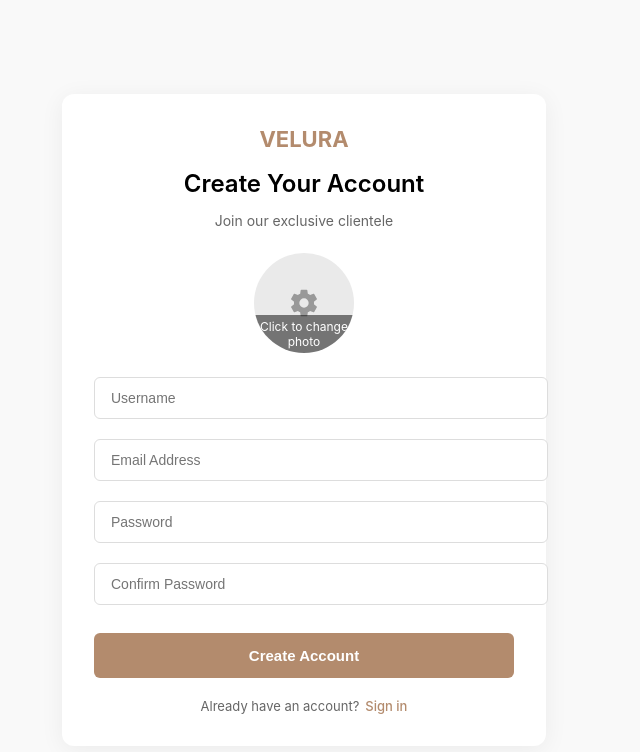
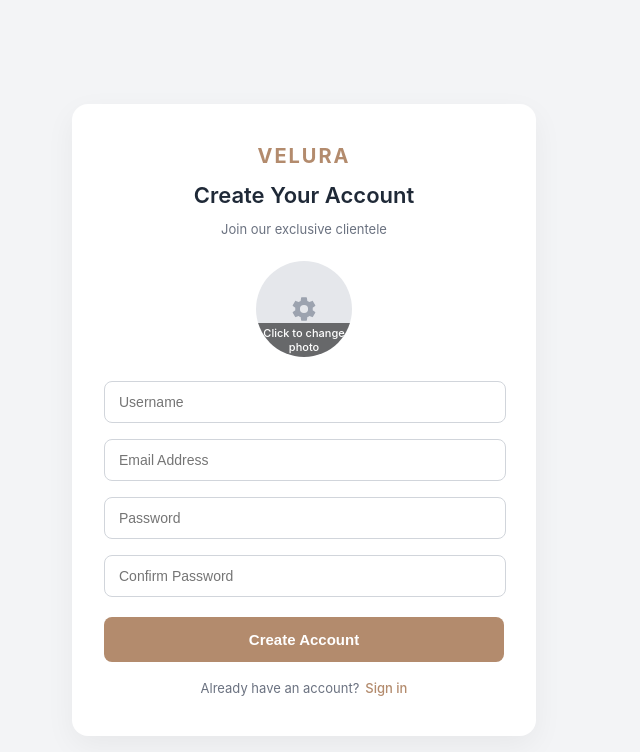
Before and after one commit to Letsunch/velura-app, a React (Create React App) app: page / in a window 1280 px wide. Shown: the top 752 px of the page, without its empty margins (336-976 px from the left). Built offline with nearby package versions, Linux system fonts and the light colour scheme.

Commit message:
form looks cleaner

```diff
--- a/src/screens/clientRegister.jsx
+++ b/src/screens/clientRegister.jsx
@@ -55,10 +55,7 @@ export default function ClientRegister() {
         <p style={styles.subtitle}>Join our exclusive clientele</p>
 
         <div style={styles.profileSection}>
-          <div
-            style={styles.profileImageContainer}
-            onClick={triggerFileInput}
-          >
+          <div style={styles.profileImageContainer} onClick={triggerFileInput}>
             {previewImage ? (
               <img
                 src={previewImage}
@@ -139,38 +136,39 @@ export default function ClientRegister() {
 const styles = {
   container: {
     display: 'flex',
-    flexDirection: 'column',
     alignItems: 'center',
     justifyContent: 'center',
     minHeight: '100vh',
-    backgroundColor: '#f9f9f9',
+    backgroundColor: '#f3f4f6',
     fontFamily: '"Inter", sans-serif',
     padding: '20px',
   },
   glassCard: {
     width: '100%',
-    maxWidth: '420px',
-    backgroundColor: '#ffffff',
-    borderRadius: '12px',
-    boxShadow: '0 4px 24px rgba(0, 0, 0, 0.06)',
-    padding: '32px',
+    maxWidth: '400px',
+    backgroundColor: '#fff',
+    borderRadius: '16px',
+    boxShadow: '0 10px 30px rgba(0, 0, 0, 0.05)',
+    padding: '40px 32px',
   },
   logo: {
-    fontSize: '22px',
+    fontSize: '20px',
     fontWeight: '700',
     color: '#b38b6d',
     textAlign: 'center',
-    marginBottom: '16px',
+    marginBottom: '8px',
+    letterSpacing: '2px',
   },
   title: {
-    fontSize: '24px',
+    fontSize: '22px',
     fontWeight: '600',
     textAlign: 'center',
-    marginBottom: '8px',
+    marginBottom: '4px',
+    color: '#1f2937',
   },
   subtitle: {
-    fontSize: '14px',
-    color: '#666',
+    fontSize: '13px',
+    color: '#6b7280',
     textAlign: 'center',
     marginBottom: '24px',
   },
@@ -180,16 +178,16 @@ const styles = {
     marginBottom: '24px',
   },
   profileImageContainer: {
-    width: '100px',
-    height: '100px',
+    position: 'relative',
+    width: '96px',
+    height: '96px',
     borderRadius: '50%',
     overflow: 'hidden',
-    backgroundColor: '#eaeaea',
+    backgroundColor: '#e5e7eb',
+    cursor: 'pointer',
     display: 'flex',
+    alignItems: 'center',
     justifyContent: 'center',
-    alignItems: 'center',
-    position: 'relative',
-    cursor: 'pointer',
   },
   profileImage: {
     width: '100%',
@@ -204,29 +202,31 @@ const styles = {
     height: '100%',
   },
   cameraIcon: {
-    width: '32px',
-    height: '32px',
-    fill: '#999',
+    width: '28px',
+    height: '28px',
+    fill: '#9ca3af',
   },
   changePhotoLabel: {
     position: 'absolute',
     bottom: '0',
     width: '100%',
-    backgroundColor: 'rgba(0, 0, 0, 0.5)',
+    backgroundColor: 'rgba(0, 0, 0, 0.55)',
     color: '#fff',
-    fontSize: '12px',
+    fontSize: '11px',
     textAlign: 'center',
-    padding: '4px 0',
+    padding: '3px 0',
+    fontWeight: '500',
   },
   formGroup: {
-    marginBottom: '20px',
+    marginBottom: '16px',
   },
   input: {
-    width: '100%',
-    padding: '12px 16px',
+    width: '93%',
+    padding: '12px 14px',
     fontSize: '14px',
-    border: '1px solid #ddd',
-    borderRadius: '6px',
+    border: '1px solid #d1d5db',
+    borderRadius: '8px',
+    backgroundColor: '#fff',
     outline: 'none',
     transition: 'border-color 0.2s',
   },
@@ -236,17 +236,18 @@ const styles = {
     backgroundColor: '#b38b6d',
     color: '#fff',
     border: 'none',
-    borderRadius: '6px',
+    borderRadius: '8px',
     fontSize: '15px',
     fontWeight: '600',
     cursor: 'pointer',
-    marginTop: '8px',
+    marginTop: '4px',
+    transition: 'background-color 0.2s ease-in-out',
   },
   footer: {
-    marginTop: '20px',
+    marginTop: '18px',
     textAlign: 'center',
     fontSize: '13px',
-    color: '#666',
+    color: '#6b7280',
   },
   loginText: {
     marginRight: '6px',
```
